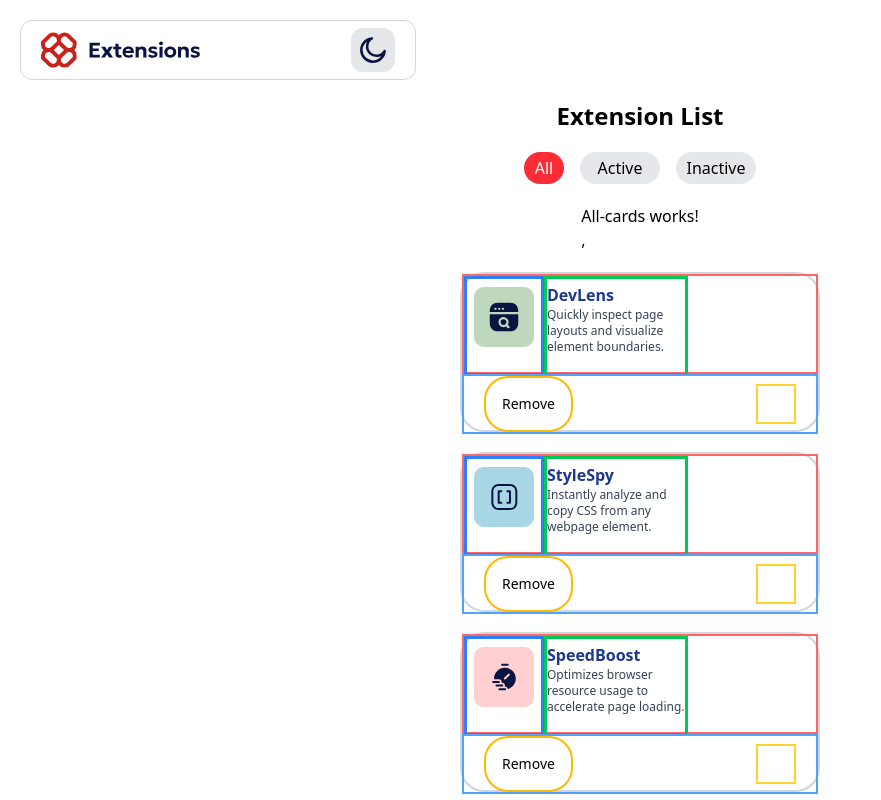
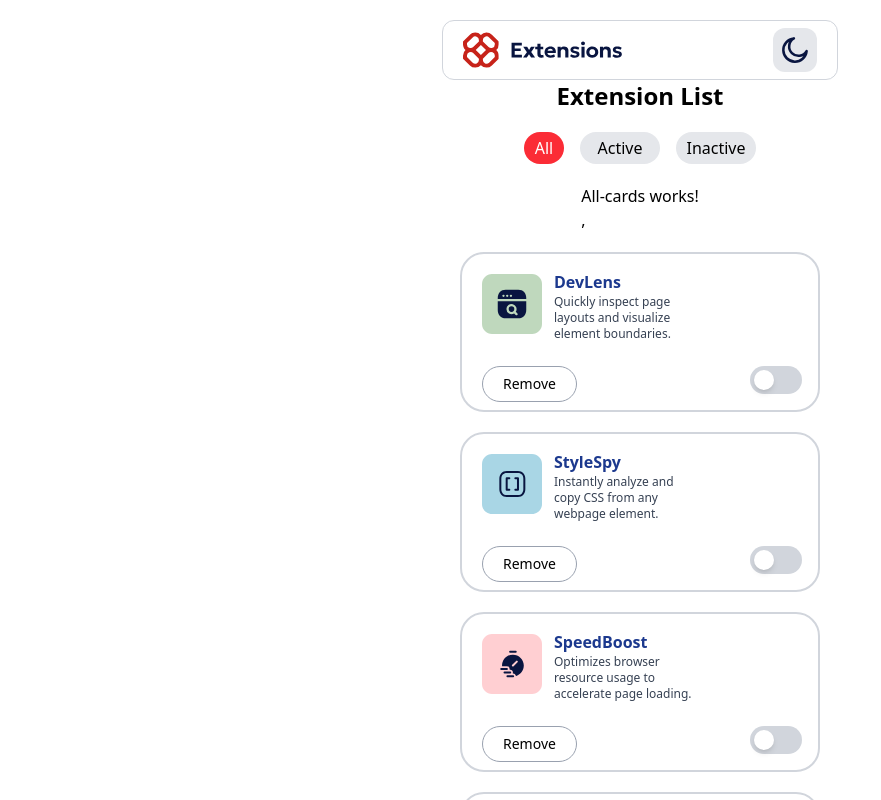
Before and after one commit to Cuandoyolabi/BrowserExtensionManager, an Angular app: page /All in a window 1280 px wide. Shown: the top 800 px of the page, without its empty margins (0-881 px from the left). Built offline with nearby package versions, Linux system fonts and the light colour scheme.

Commit message:
Se guarda el progreso de la aplicacion, se modifican las cards,se agrega el toggle y se cambian colores

```diff
--- a/src/app/cards/card/card.component.html
+++ b/src/app/cards/card/card.component.html
@@ -4,24 +4,40 @@
   <div
     class="container flex flex-col w-90 h-40 border-2 border-gray-300 mx-auto rounded-3xl my-5"
   >
-    <div class="flex flex-row w-full h-25 border-2 border-red-400">
-      <div class="w-20 h-25 flex justify-center border-3 border-blue-500">
+    <div class="flex flex-row w-full h-25">
+      <div class="w-20 h-25 flex justify-center">
         <img
-          class="w-15 h-15 mt-2 object-cover"
+          class="w-15 h-15 mt-5 ml-5 object-cover"
           [src]="'assets/images/' + ext.icon"
           [alt]="ext.name"
         />
       </div>
-      <div class="w-36 h-25 border-3 border-green-500">
+      <div class="w-36 h-25 mt-3 ml-3">
         <h1 class="text-left font-bold text-blue-900 mt-1">{{ ext.name }}</h1>
-        <p class="text-gray-700 font-light text-xs">{{ ext.description }}</p>
+        <p class="text-gray-700 text-xs">{{ ext.description }}</p>
       </div>
     </div>
-    <div class="flex flex-row justify-between w-full h-15 border-2 border-blue-400">
-      <button class="px-4 py-4 text-sm bg-white border-2 border-amber-400 rounded-3xl mx-5">Remove</button>
-      <span class="w-10 h-10 border-2 border-amber-300 my-auto mx-5"></span>
+    <div class="flex flex-row justify-between w-full h-15 border-">
+      <button
+        class="px-5 py-4 m-3 text-sm text-center bg-white border-1 border-gray-400 rounded-3xl mx-5 flex items-center"
+      >
+        Remove
+      </button>
+      <label class="w-13 h-5 relative inline-flex items-center cursor-pointer mt-4 mr-4">
+        <!-- Input oculto -->
+        <input type="checkbox" class="sr-only peer" />
+
+        <!-- Fondo del toggle -->
+        <div
+          class="w-15 h-7 bg-gray-300 rounded-full peer-checked:bg-red-500 transition-colors"
+        ></div>
+
+        <!-- Circulo que se mueve -->
+        <div
+          class="absolute left-1 w-5 h-5 bg-white rounded-full shadow-md peer-checked:translate-x-6 transition-transform"
+        ></div>
+      </label>
     </div>
   </div>
   }
-
 </div>
--- a/src/app/header/header/header.component.html
+++ b/src/app/header/header/header.component.html
@@ -1,4 +1,4 @@
-<div class="flex items-center w-99 h-15 m-5 gap-3 px-5 py-2 bg-white rounded-xl border-1 border-gray-300">
+<div class="flex items-center w-99 h-15 m-5 gap-3 px-5 py-2 bg-white rounded-xl border-1 border-gray-300 m-auto mt-5">
   <img src="assets/images/logo.svg" alt="Logo" class="w-40">
   <button class="w-11 h-11 bg-gray-200 rounded-xl ml-auto bg-gray cursor-pointer">
     <img src="./assets/images/icon-moon.svg" class="w-7 h-7 mx-auto" alt="?">
```
